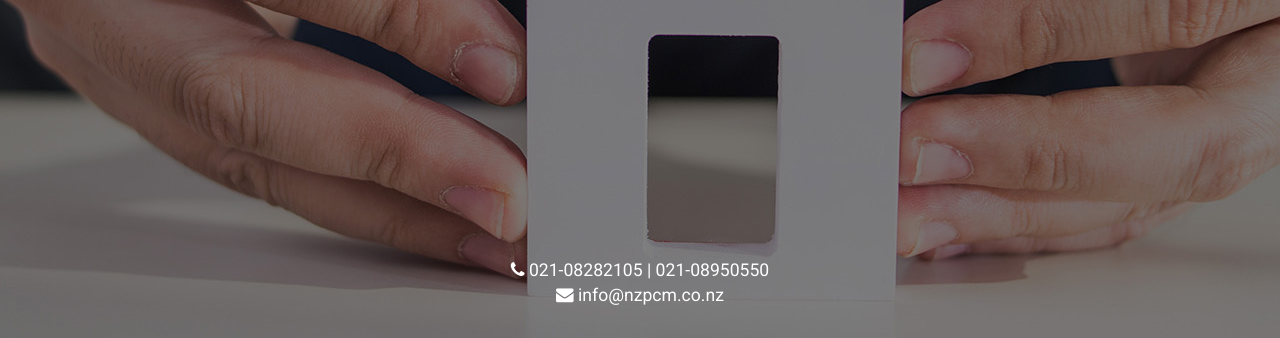
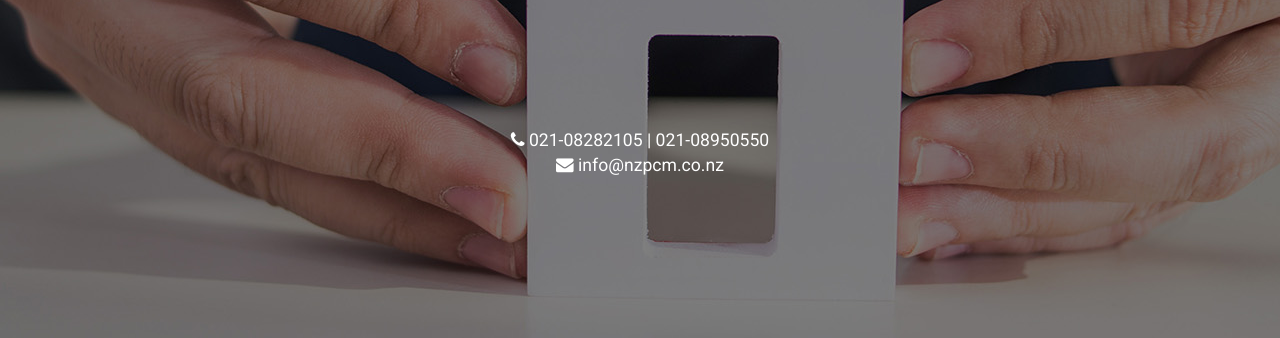
Before and after one commit to NZPCM/nzpcm.github.io, a plain HTML site: page index.html in a window 1280 px wide. Shown: the part 462-800 px from the top of the page. Drawn offline with nearby package versions, Linux system fonts and the light colour scheme.

Commit message:
contact position

```diff
--- a/index.html
+++ b/index.html
@@ -56,16 +56,15 @@ License URL: http://creativecommons.org/licenses/by/3.0/
 				<p> Hamilton | Cambridge | Huntly</p>
 				<p> Ngaruawahia | Morrinsville</p>
 			</div>
-			<div class="contact" style="position: absolute;bottom: 30px;">
+			<div class="contact" style="position: absolute;bottom: 20%;">
 				<i class="fa fa-phone" aria-hidden="true"></i>
 				<a href="tel:021-08282105"> 021-08282105</a>
-				| <a href="tel:021-08950550"> 021-08950550</a>
+				| <a href="tel:021-08950550">021-08950550</a>
 				<br>
 				<i class="fa fa-envelope" aria-hidden="true"></i>
 				<a href="mailto:info@nzpcm.co.nz"> info@nzpcm.co.nz</a>
 			</div>
 		</div>
-
 	</div>
 	<!-- /banner_bottom_w3ls_agile -->
 	<div class="banner_bottom_w3ls_agile">
```
